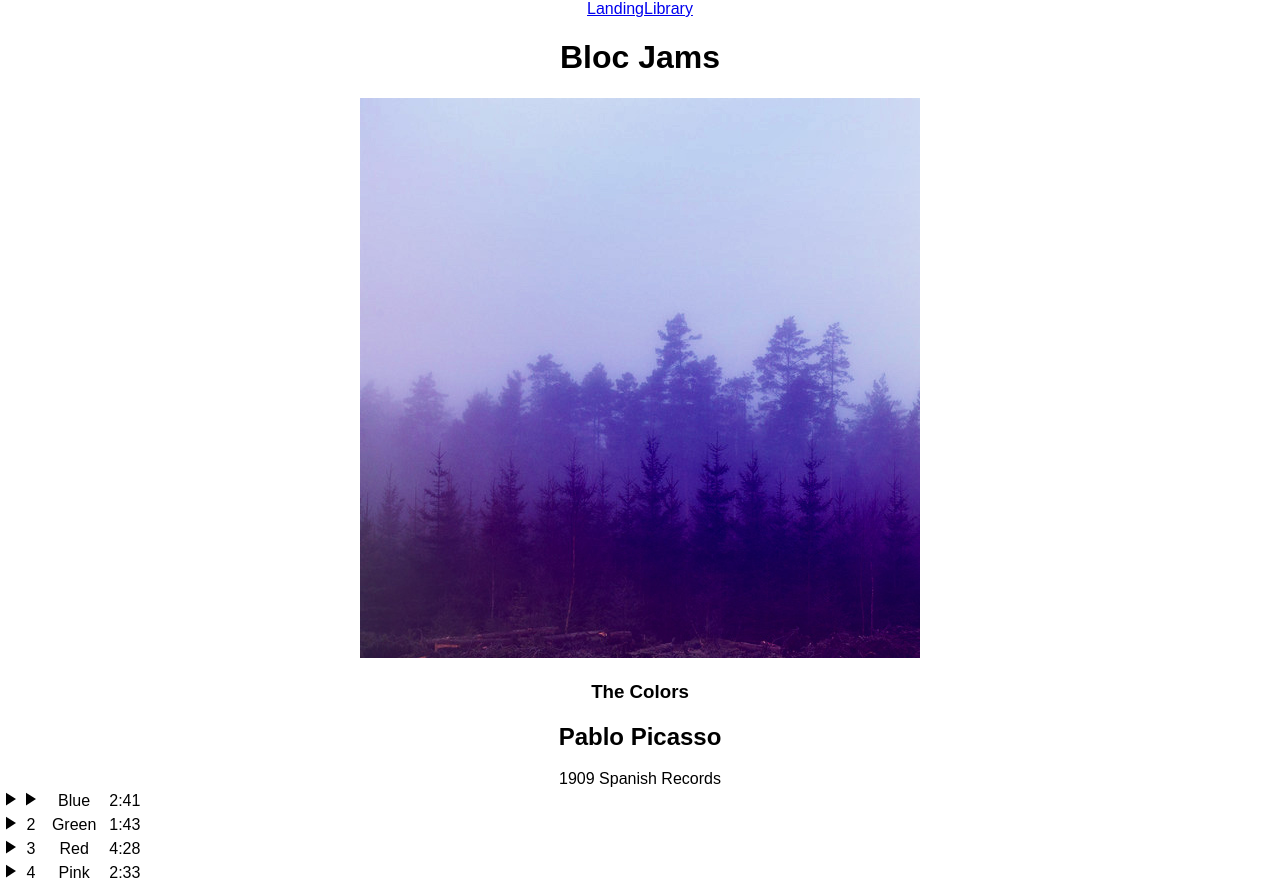
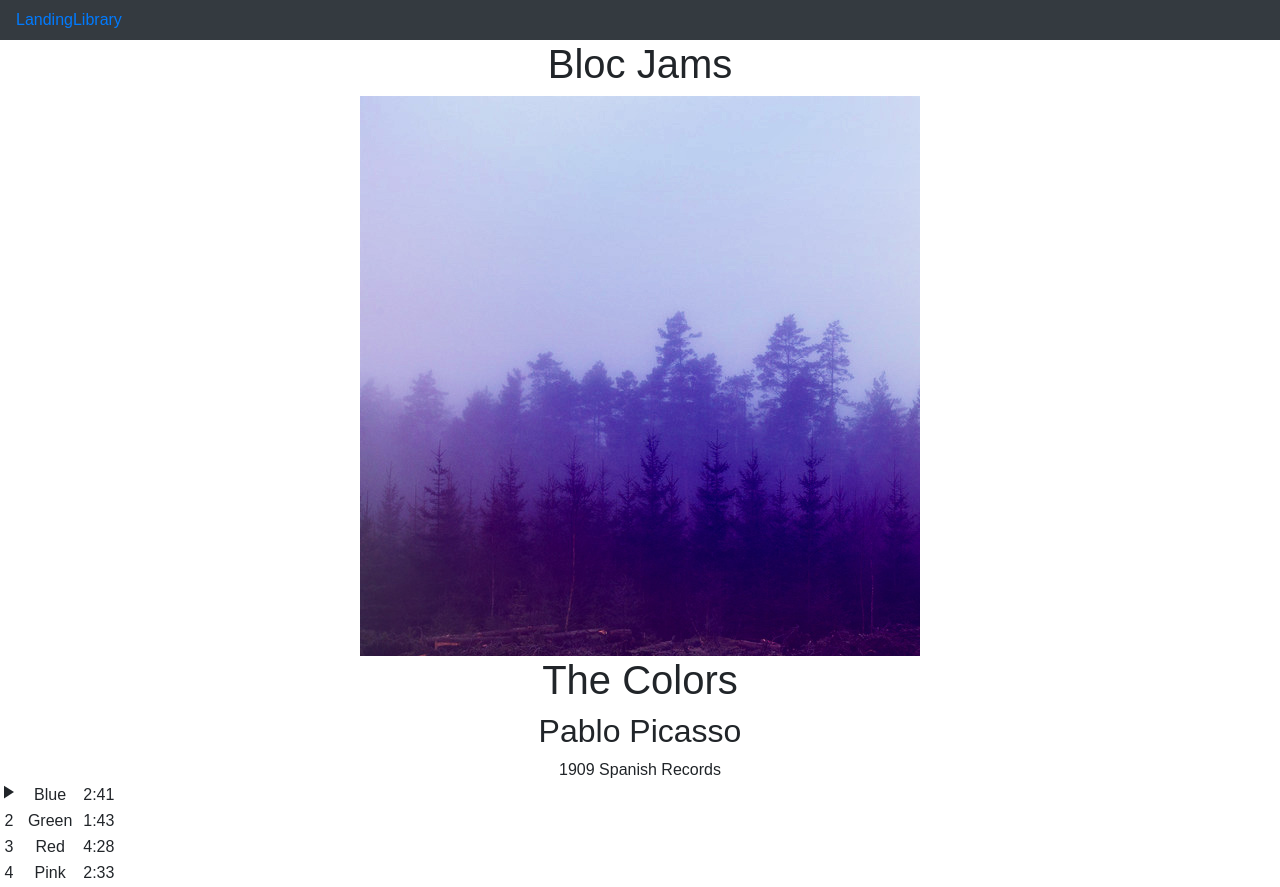
Before and after one commit to danomckenzie/bloc-jams-react, a React (Create React App) app: page /album/the-colors in a window 1280 px wide. Shown: the top 887 px of the page. Built offline with nearby package versions, Linux system fonts and the light colour scheme; some icons are missing.

Commit message:
Bloc Jams React: fixed play button

```diff
--- a/public/index.html
+++ b/public/index.html
@@ -8,6 +8,8 @@
       manifest.json provides metadata used when your web app is added to the
       homescreen on Android. See https://developers.google.com/web/fundamentals/engage-and-retain/web-app-manifest/
     -->
+    <link rel="stylesheet" href="https://stackpath.bootstrapcdn.com/bootstrap/4.1.3/css/bootstrap.min.css" integrity="sha384-MCw98/SFnGE8fJT3GXwEOngsV7Zt27NXFoaoApmYm81iuXoPkFOJwJ8ERdknLPMO" crossorigin="anonymous">
+
     <link rel="manifest" href="%PUBLIC_URL%/manifest.json">
     <link rel="shortcut icon" href="%PUBLIC_URL%/favicon.ico">
     <link src="https://code.ionicframework.com/ionicons/2.0.1/css/ionicons.min.css" rel="stylesheet">
@@ -38,5 +40,8 @@
       To create a production bundle, use `npm run build` or `yarn build`.
     -->
     <script src="https://unpkg.com/ionicons@4.2.2/dist/ionicons.js"></script>
+    <script src="https://code.jquery.com/jquery-3.3.1.slim.min.js" integrity="sha384-q8i/X+965DzO0rT7abK41JStQIAqVgRVzpbzo5smXKp4YfRvH+8abtTE1Pi6jizo" crossorigin="anonymous"></script>
+    <script src="https://cdnjs.cloudflare.com/ajax/libs/popper.js/1.14.3/umd/popper.min.js" integrity="sha384-ZMP7rVo3mIykV+2+9J3UJ46jBk0WLaUAdn689aCwoqbBJiSnjAK/l8WvCWPIPm49" crossorigin="anonymous"></script>
+    <script src="https://stackpath.bootstrapcdn.com/bootstrap/4.1.3/js/bootstrap.min.js" integrity="sha384-ChfqqxuZUCnJSK3+MXmPNIyE6ZbWh2IMqE241rYiqJxyMiZ6OW/JmZQ5stwEULTy" crossorigin="anonymous"></script>
   </body>
 </html>
--- a/src/App.js
+++ b/src/App.js
@@ -10,7 +10,7 @@
     return (
       <div className="App">
         <header>
-          <nav>
+          <nav class="navbar navbar-expand-lg navbar-dark bg-dark">
             <Link to='/'>Landing</Link>
             <Link to='/library'>Library</Link>
           </nav>
--- a/src/components/Album.js
+++ b/src/components/Album.js
@@ -149,7 +149,7 @@
                 onMouseEnter={() => this.songHoverOn(index)}
                 onMouseLeave={() => this.songHoverOff(index)}>
 
-                  <td><ion-icon name="play"></ion-icon></td>
+
                   <td>{this.buttonHover(index, song)}</td>
                   <td>{song.title}</td>
                   <td>{this.formatTime(song.duration)}</td>
```
Also changed, not shown: src/landing.css (added).
